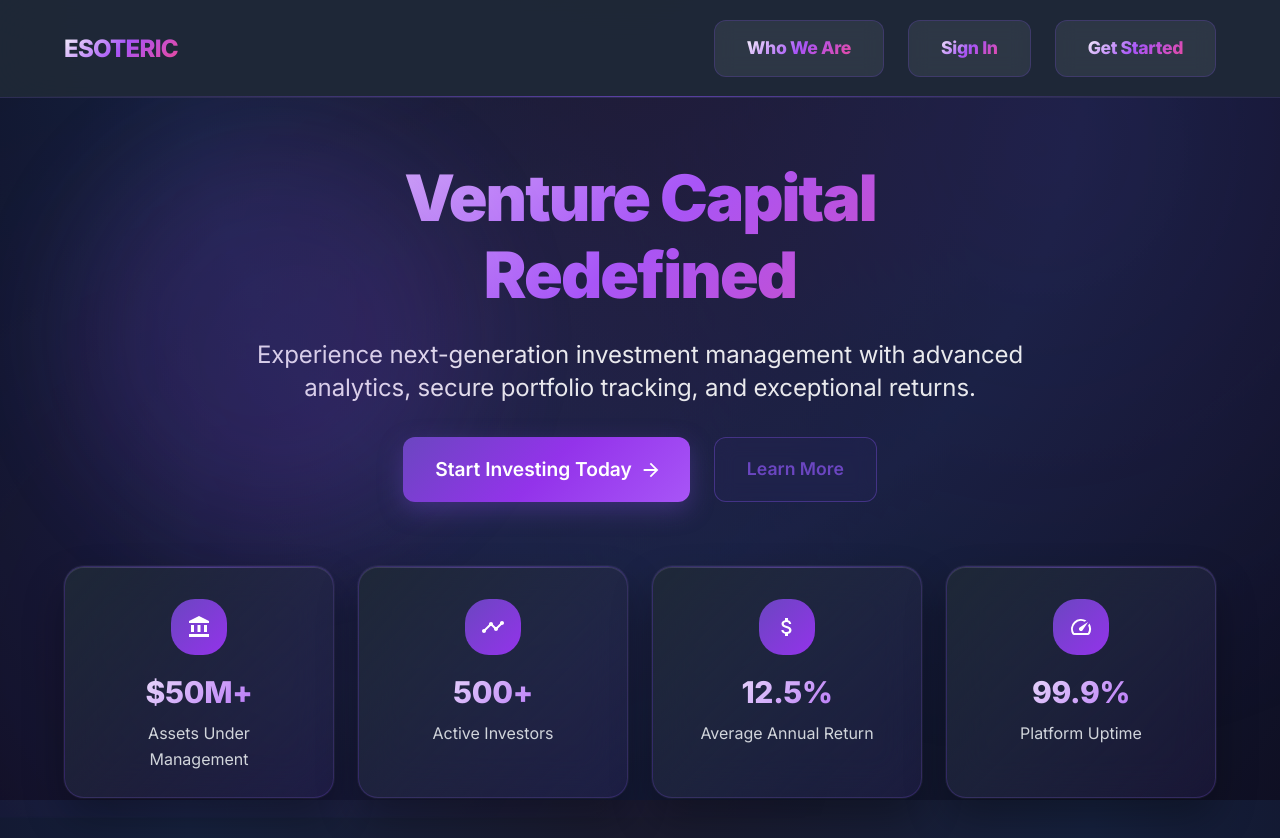
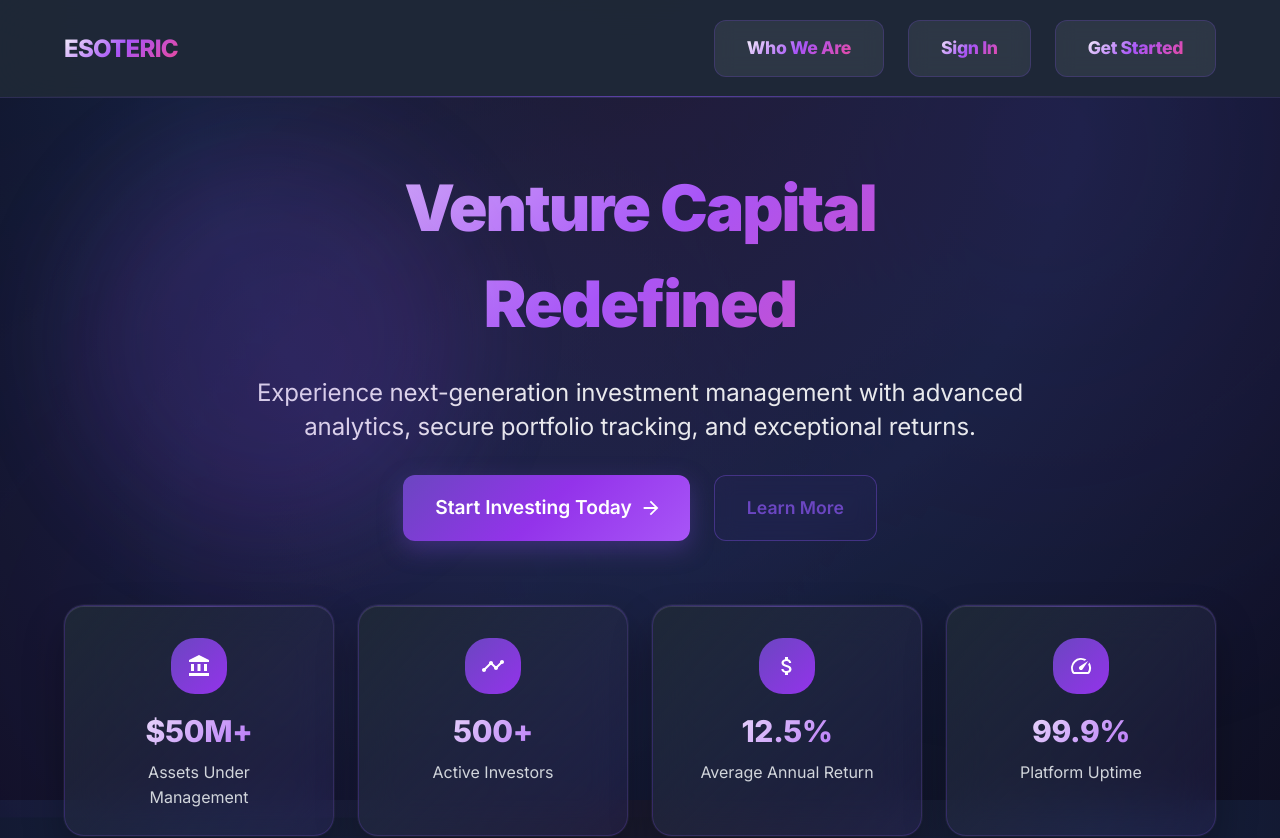
Before and after one commit to williamwang12/Esoteric, a React (Create React App) app in the folder frontend/: page / in a window 1280 px wide. Shown: the top 838 px of the page. Built offline with nearby package versions, Linux system fonts and the light colour scheme; no server answers.

Commit message:
Vertical spacing for landing page

```diff
--- a/frontend/src/pages/LandingPage.tsx
+++ b/frontend/src/pages/LandingPage.tsx
@@ -304,7 +304,7 @@ const LandingPage: React.FC = () => {
           <Box sx={{ textAlign: 'center', mb: 8 }}>
             <Slide direction="down" in={isVisible} timeout={1200}>
               <Box>
-                <HeroGradientText variant="h1" sx={{ mb: 3, fontSize: { xs: '3rem', md: '4rem' } }}>
+                <HeroGradientText variant="h1" sx={{ mb: 3, fontSize: { xs: '3rem', md: '4rem' }, lineHeight: 1.5 }}>
                   Venture Capital
                   <br />
                   Redefined
```
